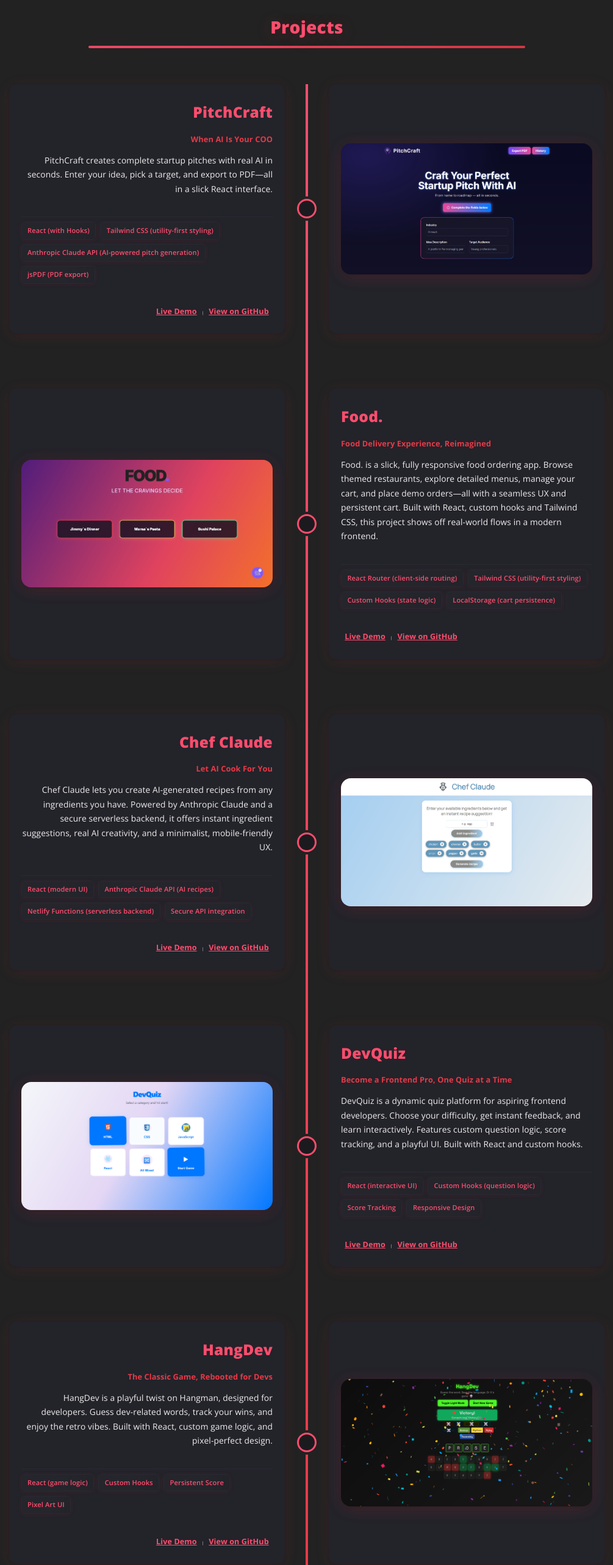
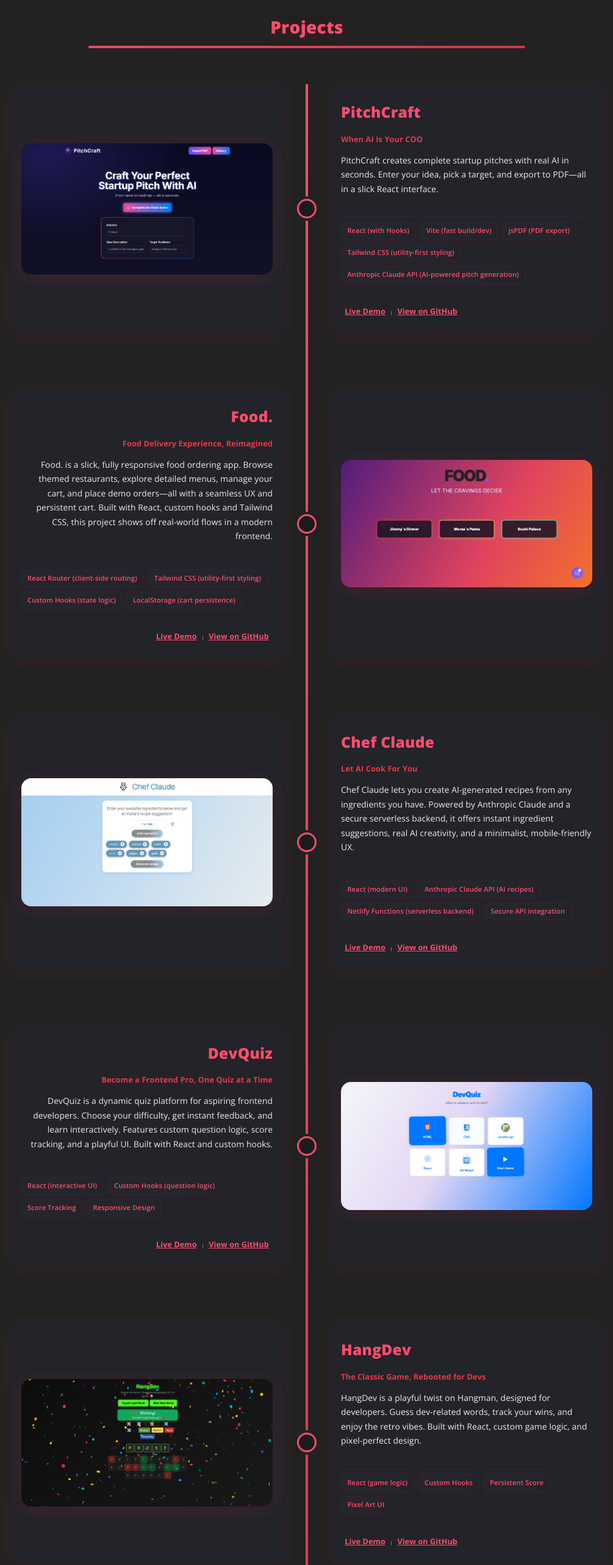
Before and after one commit to CosminMRotaru/Personal-portfolio, a React (Vite) app: page / in a window 1280 px wide. Shown: the part 840-3406 px from the top of the page at 61% size, without its empty margins (137-1142 px from the left). Built offline with nearby package versions, Linux system fonts and the light colour scheme.

Commit message:
Update ProjectsTimeline.jsx

```diff
--- a/src/components/ProjectsTimeline.jsx
+++ b/src/components/ProjectsTimeline.jsx
@@ -11,7 +11,7 @@
     <div className="timeline">
 
       {/* PITCHCRAFT */}
-      <div className="timeline-item right">
+      <div className="timeline-item left">
         <div className="timeline-image">
           <img
             src={pitchcraftImg}
@@ -27,9 +27,10 @@
           </p>
           <ul className="project-stack">
             <li>React (with Hooks)</li>
+            <li>Vite (fast build/dev)</li>
+            <li>jsPDF (PDF export)</li>
             <li>Tailwind CSS (utility-first styling)</li>
             <li>Anthropic Claude API (AI-powered pitch generation)</li>
-            <li>jsPDF (PDF export)</li>
           </ul>
           <div className="project-links">
             <a href="https://pitchcraftrmc.netlify.app" target="_blank" rel="noopener">
@@ -44,7 +45,7 @@
       </div>
 
       {/* FOOD. */}
-      <div className="timeline-item left">
+      <div className="timeline-item right">
         <div className="timeline-image">
           <img
             src={foodImg}
@@ -77,7 +78,7 @@
       </div>
 
       {/* CHEF CLAUDE */}
-      <div className="timeline-item right">
+      <div className="timeline-item left">
         <div className="timeline-image">
           <img
             src={claudeImg}
@@ -110,7 +111,7 @@
       </div>
 
       {/* DEVQUIZ */}
-      <div className="timeline-item left">
+      <div className="timeline-item right">
         <div className="timeline-image">
           <img
             src={devquizImg}
@@ -143,7 +144,7 @@
       </div>
 
       {/* HANGDEV */}
-      <div className="timeline-item right">
+      <div className="timeline-item left">
         <div className="timeline-image">
           <img
             src={hangdevImg}
```
